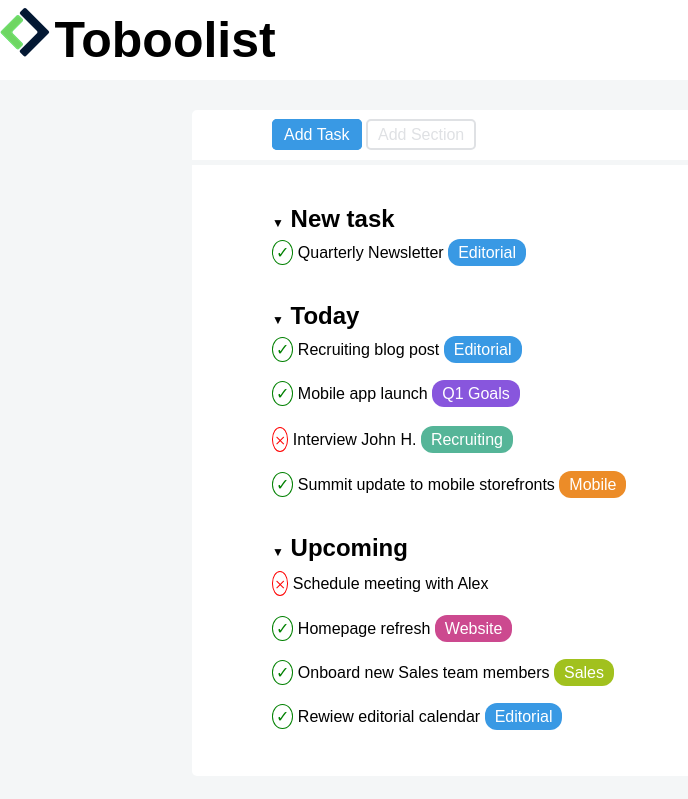
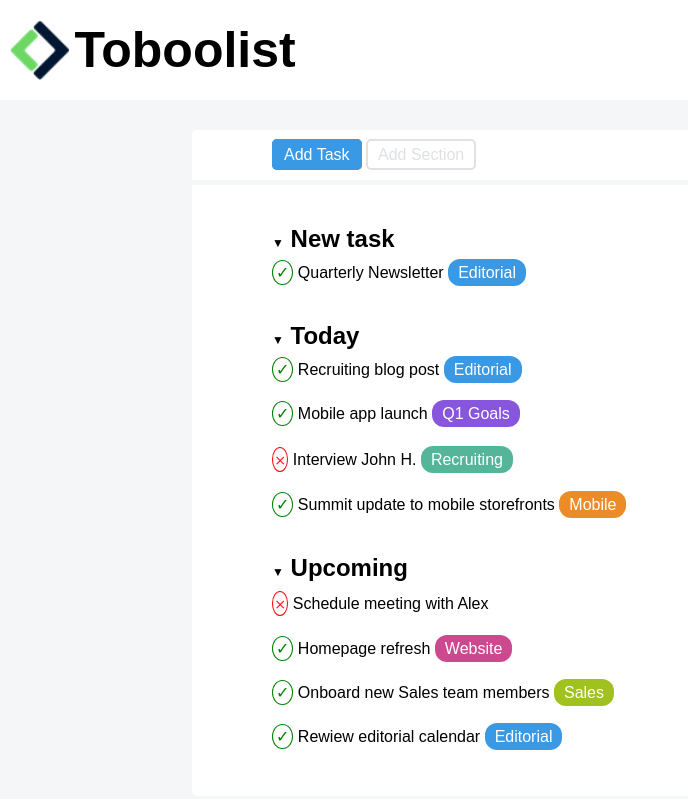
Before and after one commit to niz99/html-css-toboolist, a plain HTML site: page index.html in a window 1280 px wide. Shown: the whole page, without its empty margins (0-688 px from the left). Drawn offline with Linux system fonts and the light colour scheme.

Commit message:
correzione centratura titolo

```diff
--- a/asset/css/style.css
+++ b/asset/css/style.css
@@ -9,15 +9,21 @@ body{
     font-family: sans-serif;
 }
 
-.bg-white{
+header{
     background-color: white;
-    height: 80px;
+    height: 100px;
+    padding: 20px 10px;
+}
+
+#logo{
+    height: 100%;
+    vertical-align: middle;
 }
 
 #title{
     display: inline-block;
     font-size: 50px;
-    line-height: 80px;
+    vertical-align: middle;
 }
 
 .first-main-size{
--- a/index.html
+++ b/index.html
@@ -8,8 +8,8 @@
     <link rel="stylesheet" href="./asset/css/style.css">
 </head>
 <body>
-    <header class="bg-white">
-        <img src="./asset/img/Logo.png" alt="logo">
+    <header>
+        <img id="logo" src="./asset/img/Logo.png" alt="logo">
         <h1 id="title">Toboolist</h1>
     </header>
 
```
